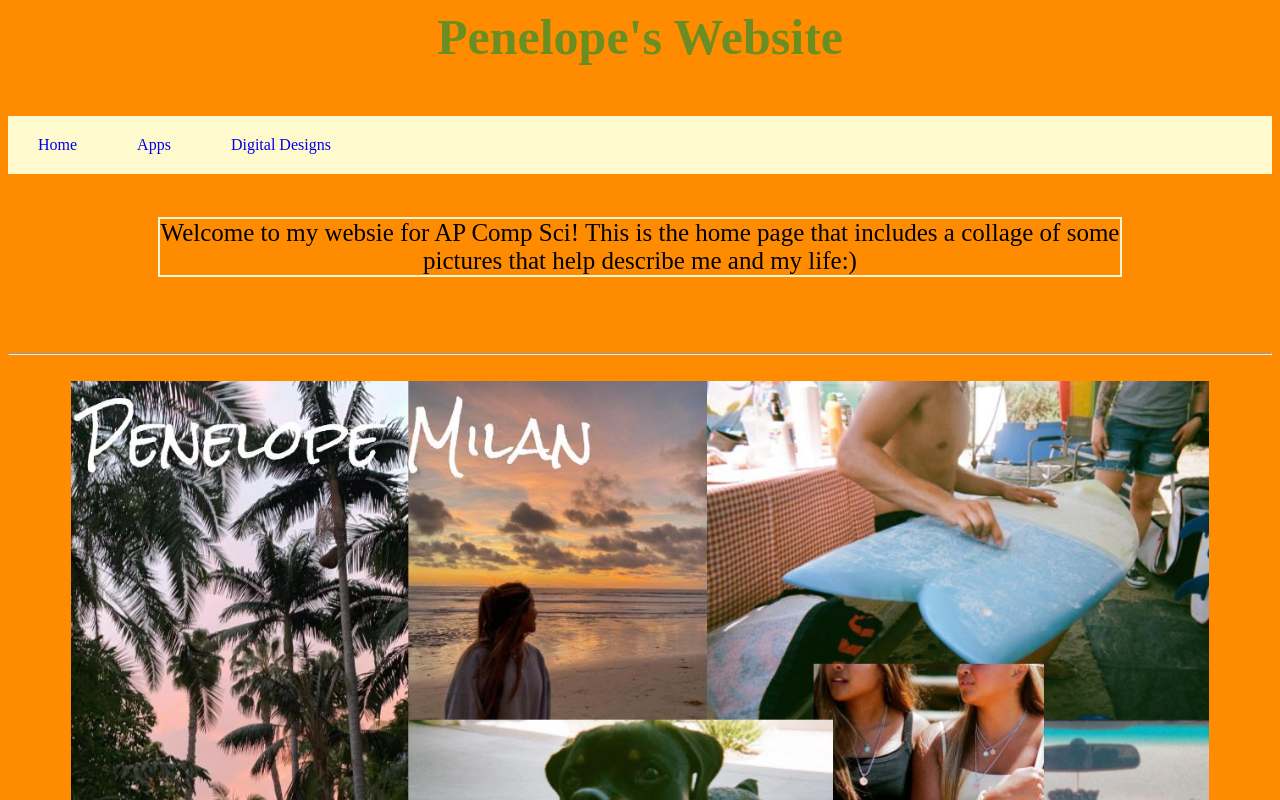
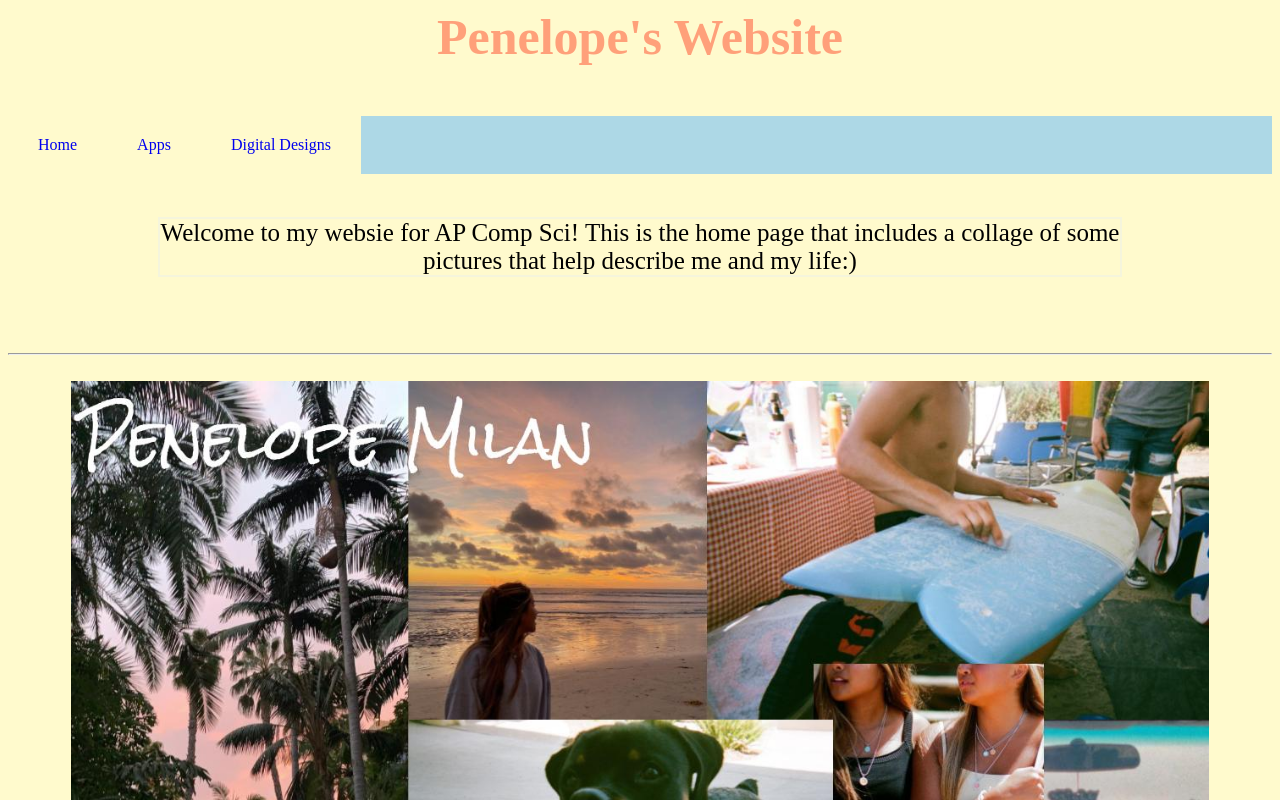
Before and after one commit to WVCS/wvcs--penelopemilan, a plain HTML site: page index.html in a window 1280 px wide. Shown: the top 800 px of the page. Drawn offline with Linux system fonts and the light colour scheme.

Commit message:
Update style.css

```diff
--- a/style.css
+++ b/style.css
@@ -1,5 +1,5 @@
 body {
-  background-color: DarkOrange;
+  background-color: LemonChiffon;
 }
 p {
   text-align: center;
@@ -12,7 +12,7 @@ p {
   font-size: 25px;
 }
 h3 {
-  color: OliveDrab;
+  color: LightSalmon;
   text-align: center;
   font-size: 50px;
 }
@@ -23,7 +23,7 @@ ul {
   width: 100%;
   left: 0;
   overflow: hidden;
-  background-color: LemonChiffon;
+  background-color: LightBlue;
 }
 
 
```
